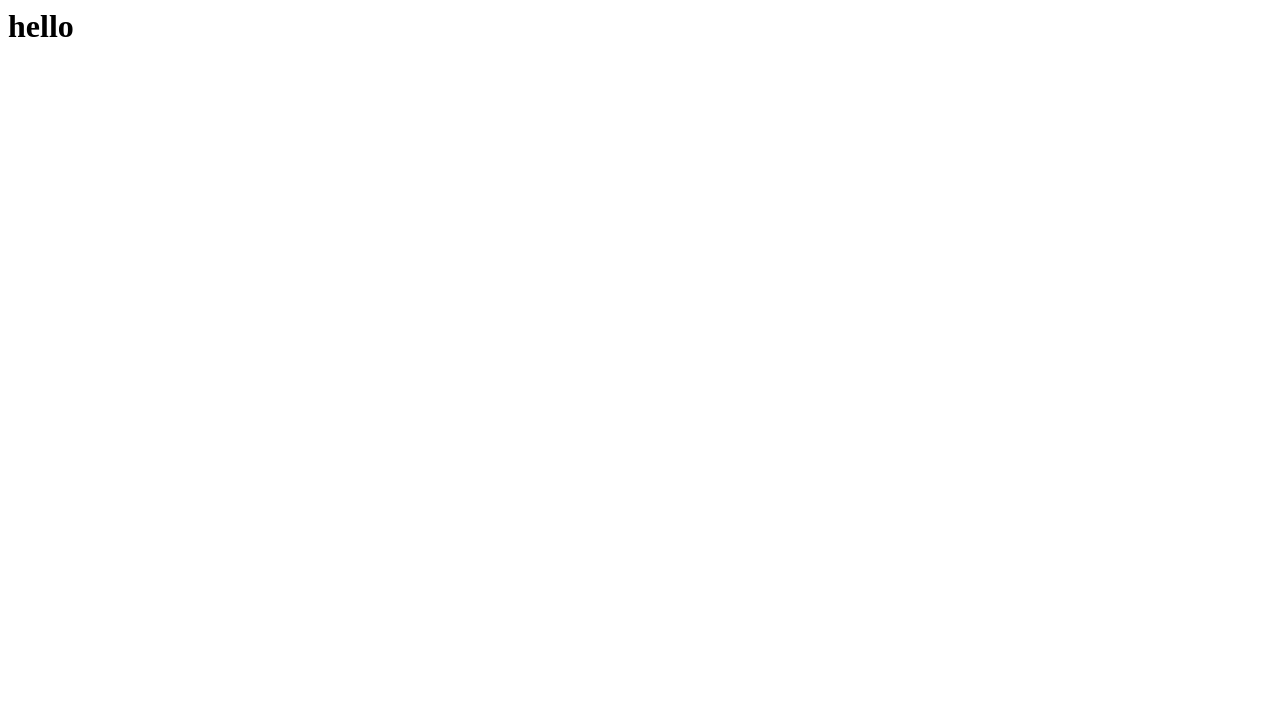
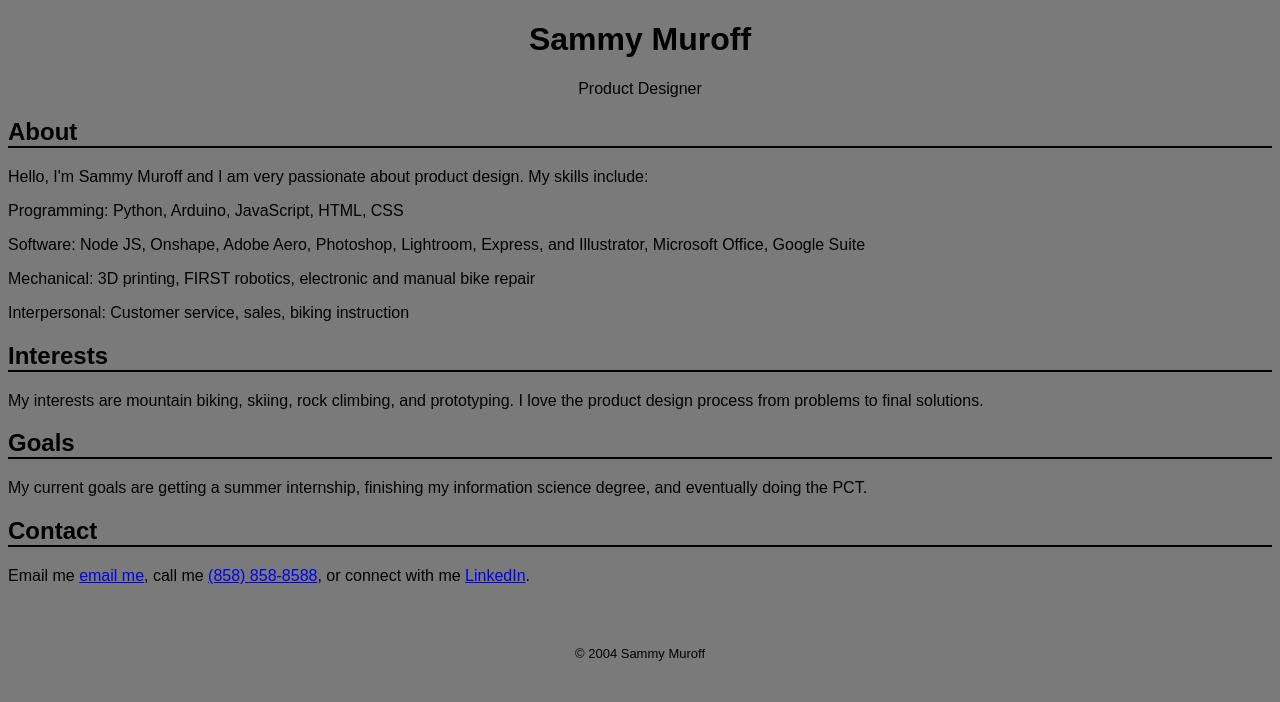
Before and after one commit to shmelly22/shmelly22.github.io, a plain HTML site: page index.html in a window 1280 px wide. Drawn offline with Linux system fonts and the light colour scheme.

Commit message:
Update index.html

```diff
--- a/index.html
+++ b/index.html
@@ -1,5 +1,66 @@
-<html>
-  <body>
-    <h1> hello</h1>
-  </body>
+<!DOCTYPE html>
+<html lang="en">
+<head>
+    <meta charset="UTF-8">
+    <meta name="viewport" content="width=device-width, initial-scale=1.0">
+    <title>Muroff Portfolio</title>
+    <style>
+        body {
+            font-family: Arial;
+            background-color: #7a7a7a;
+            color: #000000;
+        }
+        header {
+            background-color: #7a7a7a;
+            color: #000000;
+            text-align: center;
+        }
+        h2 {
+            color: #000000;
+            border-bottom: 2px solid #000000;
+        }
+        footer {
+            background-color: #7a7a7a;
+            color: #000000;
+            padding: 1rem;
+            margin-top: 2rem;
+            text-align: center;
+            font-size: small;
+        }
+    </style>
+</head>
+<body>
+    <header>
+        <h1>Sammy Muroff</h1>
+        <p>Product Designer</p>
+    </header>
+
+    <section id="about">
+        <h2>About</h2>
+        <p>Hello, I'm Sammy Muroff and I am very passionate about product design. My skills include:</p>
+        <p> Programming:	Python, Arduino, JavaScript, HTML, CSS</p>
+        <p> Software:	Node JS, Onshape, Adobe Aero, Photoshop, Lightroom, Express, and Illustrator, Microsoft Office, Google Suite</p>
+        <p> Mechanical:	3D printing, FIRST robotics, electronic and manual bike repair</p>
+        <p> Interpersonal:	Customer service, sales, biking instruction</p>
+    </section>
+
+    <section id="interests">
+        <h2>Interests</h2>
+        <p>My interests are mountain biking, skiing, rock climbing, and prototyping. I love the product design process from problems to final solutions.</p>
+    </section>
+
+    <section id="goals">
+        <h2>Goals</h2>
+        <p>My current goals are getting a summer internship, finishing my information science degree, and eventually doing the PCT.</p>
+    </section>
+
+    <section id="contact">
+        <h2>Contact</h2>
+        <p>Email me <a href="mailto:sammymuroff@fakeemail.com">email me</a>, call me <a href="tel:+18588588588">(858) 858-8588</a>, or connect with me <a href="https://linkedin.com" target="_blank">LinkedIn</a>.</p>
+    </section>
+
+    <footer>
+        <p>&copy; 2004 Sammy Muroff</p>
+    </footer>
+</body>
 </html>
```
